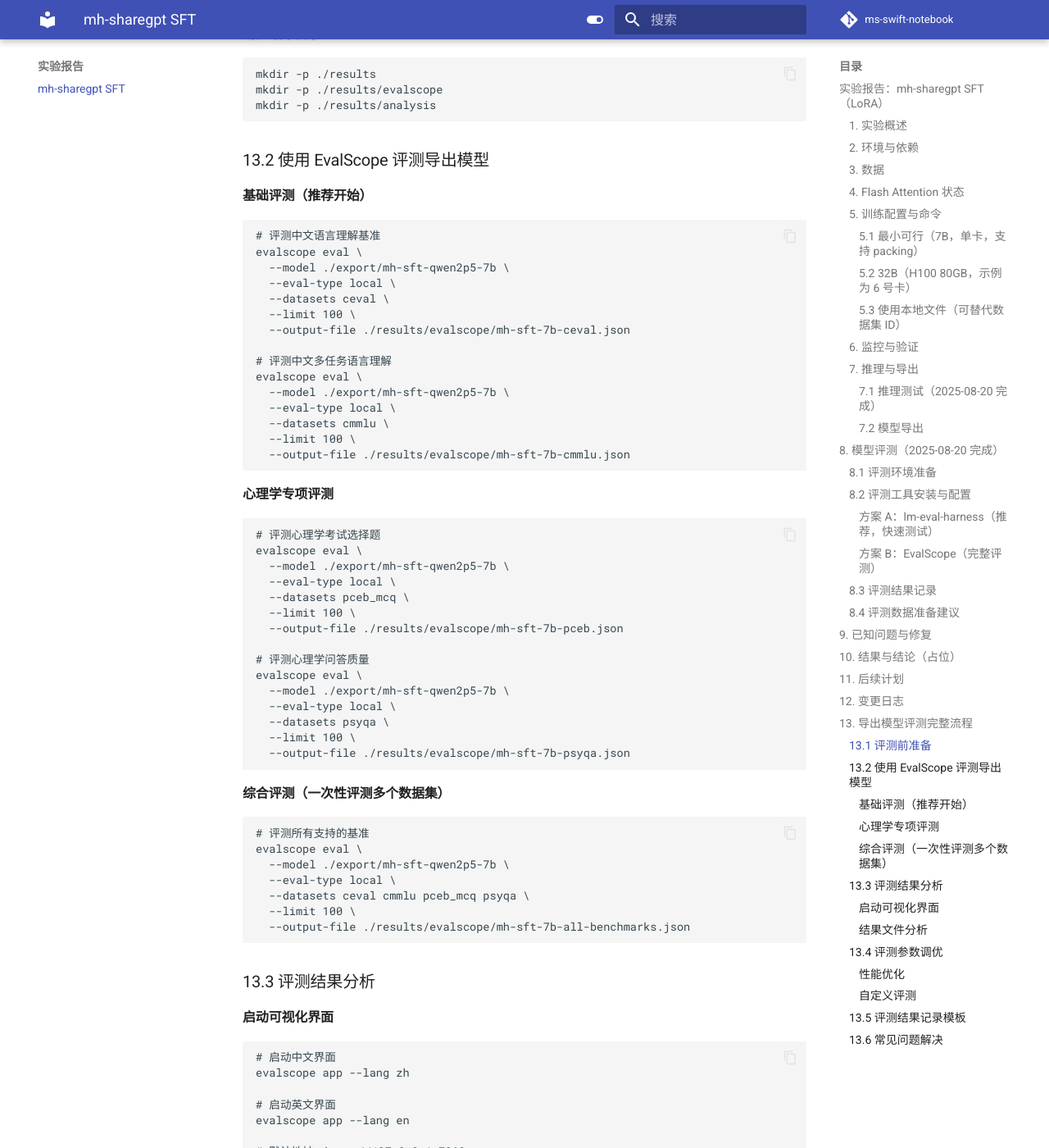
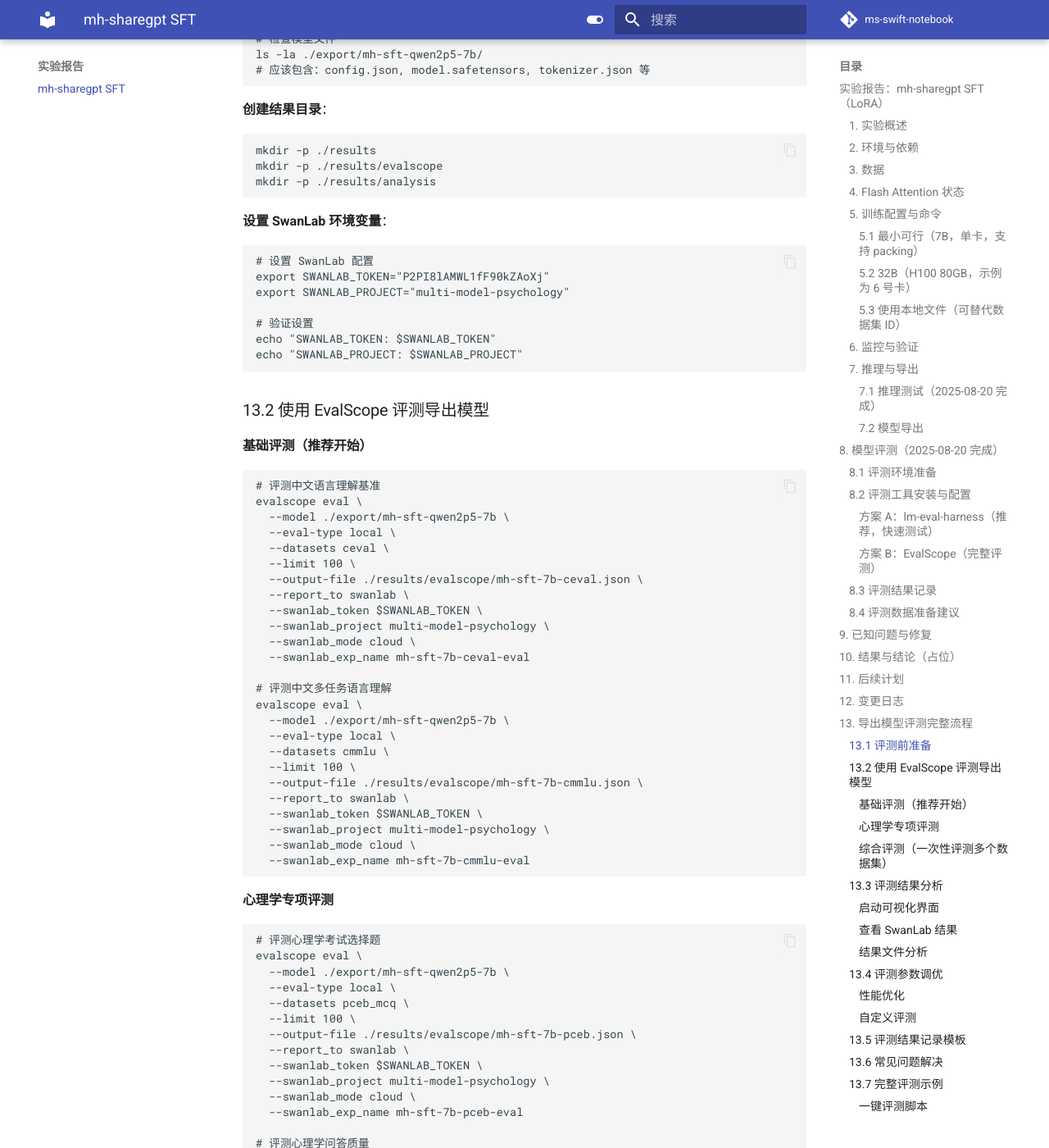
Before and after one commit to TianCai19/ms-swift-notebook, an MkDocs documentation site: the page built from docs/notes/40-实验报告-mh-sharegpt-sft.md, in a window 1280 px wide and 1400 px high, scrolled down 9828 px. Shown: the whole window at 82% size. Built offline with MkDocs 1.6.1 and Material for MkDocs 9.7.7, drawn with Linux system fonts in a browser that asks for light colours; comment, search, counter and statistics services are not loaded; some of the changed text lies outside the part shown.

Commit message:
feat: Add comprehensive SwanLab integration for EvalScope evaluation\n\n- Add SwanLab parameters to all evaluation commands\n- Include environment variable setup for SwanLab\n- Add SwanLab experiment naming conventions (-eval suffix)\n- Include SwanLab result viewing instructions\n- Add complete evaluation script with SwanLab integration\n- Document SwanLab project links and experiment tracking

````diff
--- a/docs/notes/40-实验报告-mh-sharegpt-sft.md
+++ b/docs/notes/40-实验报告-mh-sharegpt-sft.md
@@ -344,6 +344,13 @@
 - `--limit`: 每个数据集的评测样本数量
 - `--output-file`: 评测结果保存路径
 
+**SwanLab 集成参数**：
+- `--report_to swanlab`: 启用 SwanLab 报告
+- `--swanlab_token`: SwanLab API 令牌
+- `--swanlab_project`: SwanLab 项目名称
+- `--swanlab_mode`: 运行模式（cloud/local）
+- `--swanlab_exp_name`: 实验名称（建议包含 -eval 后缀）
+
 **支持的心理学基准数据集**：
 - `ceval`: 中文语言理解评估基准
 - `cmmlu`: 中文多任务语言理解
@@ -470,6 +477,17 @@
 mkdir -p ./results/analysis
 ```
 
+**设置 SwanLab 环境变量**：
+```bash
+# 设置 SwanLab 配置
+export SWANLAB_TOKEN="P2PI8lAMWL1fF90kZAoXj"
+export SWANLAB_PROJECT="multi-model-psychology"
+
+# 验证设置
+echo "SWANLAB_TOKEN: $SWANLAB_TOKEN"
+echo "SWANLAB_PROJECT: $SWANLAB_PROJECT"
+```
+
 ### 13.2 使用 EvalScope 评测导出模型
 
 #### 基础评测（推荐开始）
@@ -480,7 +498,12 @@
   --eval-type local \
   --datasets ceval \
   --limit 100 \
-  --output-file ./results/evalscope/mh-sft-7b-ceval.json
+  --output-file ./results/evalscope/mh-sft-7b-ceval.json \
+  --report_to swanlab \
+  --swanlab_token $SWANLAB_TOKEN \
+  --swanlab_project multi-model-psychology \
+  --swanlab_mode cloud \
+  --swanlab_exp_name mh-sft-7b-ceval-eval
 
 # 评测中文多任务语言理解
 evalscope eval \
@@ -488,7 +511,12 @@
   --eval-type local \
   --datasets cmmlu \
   --limit 100 \
-  --output-file ./results/evalscope/mh-sft-7b-cmmlu.json
+  --output-file ./results/evalscope/mh-sft-7b-cmmlu.json \
+  --report_to swanlab \
+  --swanlab_token $SWANLAB_TOKEN \
+  --swanlab_project multi-model-psychology \
+  --swanlab_mode cloud \
+  --swanlab_exp_name mh-sft-7b-cmmlu-eval
 ```
 
 #### 心理学专项评测
@@ -499,7 +527,12 @@
   --eval-type local \
   --datasets pceb_mcq \
   --limit 100 \
-  --output-file ./results/evalscope/mh-sft-7b-pceb.json
+  --output-file ./results/evalscope/mh-sft-7b-pceb.json \
+  --report_to swanlab \
+  --swanlab_token $SWANLAB_TOKEN \
+  --swanlab_project multi-model-psychology \
+  --swanlab_mode cloud \
+  --swanlab_exp_name mh-sft-7b-pceb-eval
 
 # 评测心理学问答质量
 evalscope eval \
@@ -507,7 +540,12 @@
   --eval-type local \
   --datasets psyqa \
   --limit 100 \
-  --output-file ./results/evalscope/mh-sft-7b-psyqa.json
+  --output-file ./results/evalscope/mh-sft-7b-psyqa.json \
+  --report_to swanlab \
+  --swanlab_token $SWANLAB_TOKEN \
+  --swanlab_project multi-model-psychology \
+  --swanlab_mode cloud \
+  --swanlab_exp_name mh-sft-7b-psyqa-eval
 ```
 
 #### 综合评测（一次性评测多个数据集）
@@ -518,7 +556,12 @@
   --eval-type local \
   --datasets ceval cmmlu pceb_mcq psyqa \
   --limit 100 \
-  --output-file ./results/evalscope/mh-sft-7b-all-benchmarks.json
+  --output-file ./results/evalscope/mh-sft-7b-all-benchmarks.json \
+  --report_to swanlab \
+  --swanlab_token $SWANLAB_TOKEN \
+  --swanlab_project multi-model-psychology \
+  --swanlab_mode cloud \
+  --swanlab_exp_name mh-sft-7b-all-benchmarks-eval
 ```
 
 ### 13.3 评测结果分析
@@ -532,6 +575,15 @@
 evalscope app --lang en
 
 # 默认地址：http://127.0.0.1:7860
+```
+
+#### 查看 SwanLab 结果
+```bash
+# 在 SwanLab 中查看评测结果
+# 项目地址：https://swanlab.ai/multi-model-psychology
+
+# 或使用命令行查看
+swanlab list --project multi-model-psychology
 ```
 
 #### 结果文件分析
@@ -556,7 +608,12 @@
   --eval-type local \
   --datasets ceval \
   --limit 500 \
-  --output-file ./results/evalscope/mh-sft-7b-ceval-500.json
+  --output-file ./results/evalscope/mh-sft-7b-ceval-500.json \
+  --report_to swanlab \
+  --swanlab_token $SWANLAB_TOKEN \
+  --swanlab_project multi-model-psychology \
+  --swanlab_mode cloud \
+  --swanlab_exp_name mh-sft-7b-ceval-500-eval
 
 # 使用多进程加速
 evalscope eval \
@@ -565,7 +622,12 @@
   --datasets ceval \
   --limit 100 \
   --num_workers 4 \
-  --output-file ./results/evalscope/mh-sft-7b-ceval-fast.json
+  --output-file ./results/evalscope/mh-sft-7b-ceval-fast.json \
+  --report_to swanlab \
+  --swanlab_token $SWANLAB_TOKEN \
+  --swanlab_project multi-model-psychology \
+  --swanlab_mode cloud \
+  --swanlab_exp_name mh-sft-7b-ceval-fast-eval
 ```
 
 #### 自定义评测
@@ -577,7 +639,12 @@
   --datasets ceval \
   --limit 100 \
   --subset psychology \
-  --output-file ./results/evalscope/mh-sft-7b-ceval-psychology.json
+  --output-file ./results/evalscope/mh-sft-7b-ceval-psychology.json \
+  --report_to swanlab \
+  --swanlab_token $SWANLAB_TOKEN \
+  --swanlab_project multi-model-psychology \
+  --swanlab_mode cloud \
+  --swanlab_exp_name mh-sft-7b-ceval-psychology-eval
 ```
 
 ### 13.5 评测结果记录模板
@@ -594,6 +661,11 @@
 - 基座模型 vs 微调后模型
 - 不同训练轮数的性能变化
 - 与其他同类模型的对比
+
+**SwanLab 实验链接**：
+- 训练实验：`mh-sft-qwen2p5-7b-v1`
+- 评测实验：`mh-sft-7b-ceval-eval`, `mh-sft-7b-cmmlu-eval` 等
+- 项目地址：https://swanlab.ai/multi-model-psychology
 
 ### 13.6 常见问题解决
 
@@ -627,3 +699,63 @@
 ---
 
 **注意**: 使用导出模型进行评测的优势是无需启动服务，直接加载模型权重，评测速度更快，资源占用更少。建议先用小样本测试，确认无问题后再进行完整评测。
+
+### 13.7 完整评测示例
+
+#### 一键评测脚本
+```bash
+#!/bin/bash
+
+# 设置环境变量
+export SWANLAB_TOKEN="P2PI8lAMWL1fF90kZAoXj"
+export SWANLAB_PROJECT="multi-model-psychology"
+
+# 创建结果目录
+mkdir -p ./results/evalscope
+
+# 评测 C-Eval
+echo "🚀 开始评测 C-Eval..."
+evalscope eval \
+  --model ./export/mh-sft-qwen2p5-7b \
+  --eval-type local \
+  --datasets ceval \
+  --limit 500 \
+  --output-file ./results/evalscope/mh-sft-7b-ceval-500.json \
+  --report_to swanlab \
+  --swanlab_token $SWANLAB_TOKEN \
+  --swanlab_project $SWANLAB_PROJECT \
+  --swanlab_mode cloud \
+  --swanlab_exp_name mh-sft-7b-ceval-500-eval
+
+# 评测 CMMLU
+echo "🚀 开始评测 CMMLU..."
+evalscope eval \
+  --model ./export/mh-sft-qwen2p5-7b \
+  --eval-type local \
+  --datasets cmmlu \
+  --limit 500 \
+  --output-file ./results/evalscope/mh-sft-7b-cmmlu-500.json \
+  --report_to swanlab \
+  --swanlab_token $SWANLAB_TOKEN \
+  --swanlab_project $SWANLAB_PROJECT \
+  --swanlab_mode cloud \
+  --swanlab_exp_name mh-sft-7b-cmmlu-500-eval
+
+# 评测心理学基准
+echo "🚀 开始评测心理学基准..."
+evalscope eval \
+  --model ./export/mh-sft-qwen2p5-7b \
+  --eval-type local \
+  --datasets pceb_mcq psyqa \
+  --limit 200 \
+  --output-file ./results/evalscope/mh-sft-7b-psychology-200.json \
+  --report_to swanlab \
+  --swanlab_token $SWANLAB_TOKEN \
+  --swanlab_project $SWANLAB_PROJECT \
+  --swanlab_mode cloud \
+  --swanlab_exp_name mh-sft-7b-psychology-200-eval
+
+echo "🎉 所有评测完成！"
+echo "📊 结果文件保存在: ./results/evalscope/"
+echo "🌐 SwanLab 项目: https://swanlab.ai/multi-model-psychology"
+```
````
